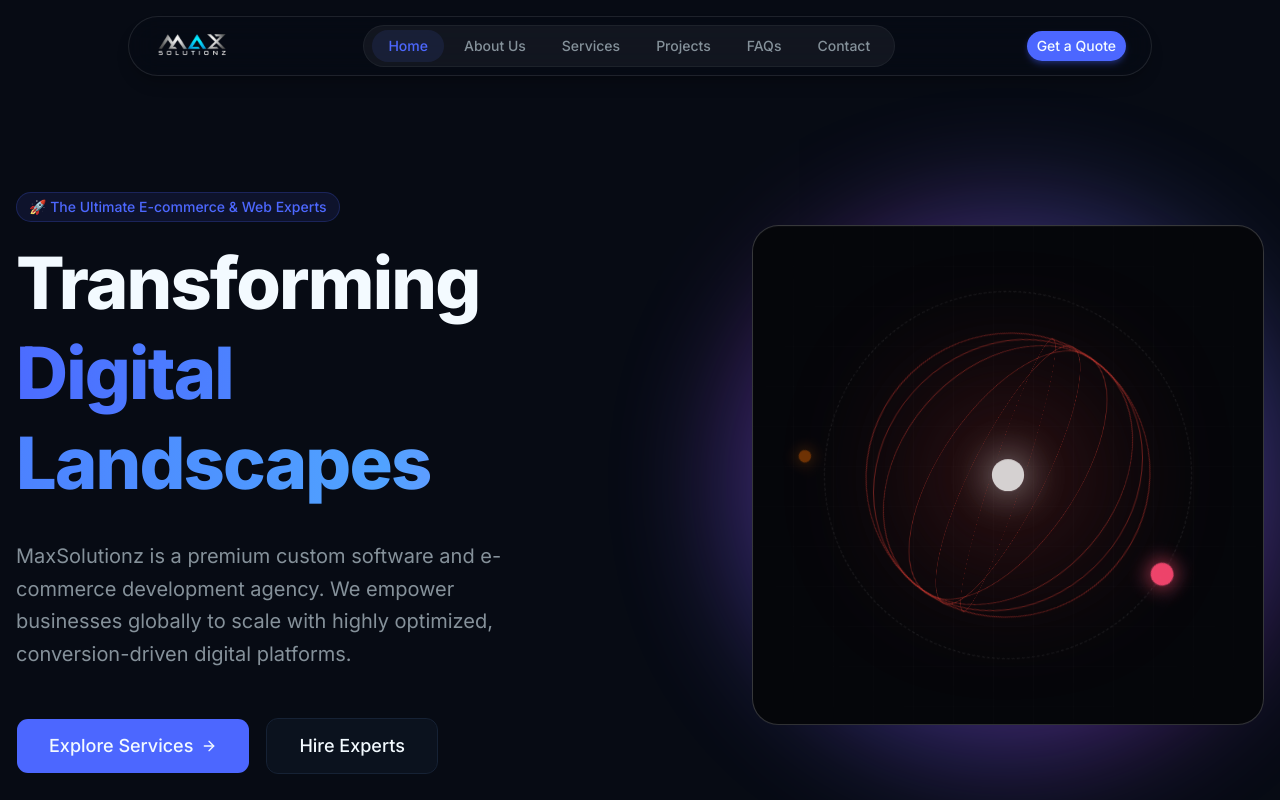
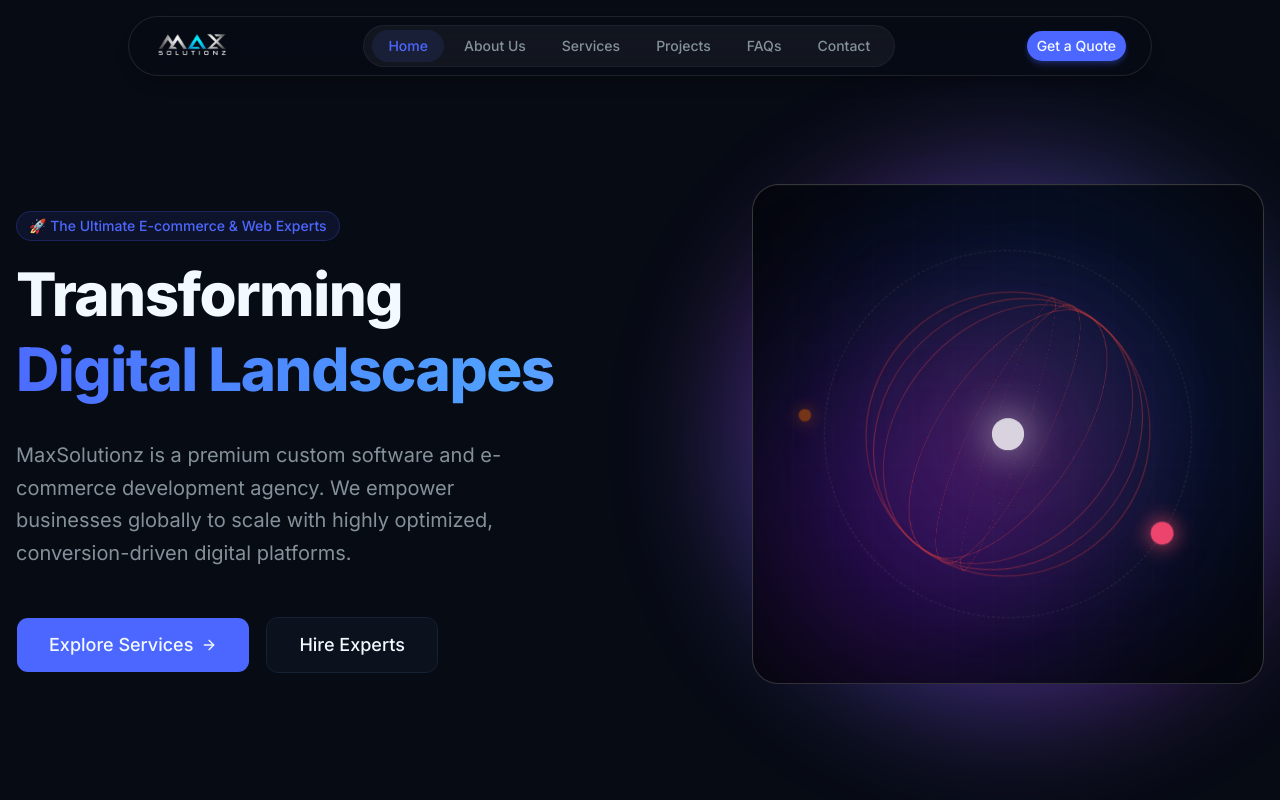
Before and after one commit to hammadarshad778/maxsolutionz-frontend, a Next.js app: page / in a window 1280 px wide. Shown: the top 800 px of the page. Built offline with nearby package versions, Linux system fonts and the light colour scheme.

Commit message:
Add highly colorful background blobs to 3D core, animate buttons, and decrease heading size

```diff
--- a/src/app/page.tsx
+++ b/src/app/page.tsx
@@ -79,7 +79,7 @@ export default function Home() {
               🚀 The Ultimate E-commerce & Web Experts
             </motion.div>
 
-            <h1 className="text-5xl md:text-6xl lg:text-7xl font-extrabold tracking-tight leading-tight">
+            <h1 className="text-4xl md:text-5xl lg:text-6xl font-extrabold tracking-tight leading-tight">
               Transforming <br className="hidden md:block"/> <span className="text-transparent bg-clip-text bg-gradient-to-r from-primary via-blue-400 to-purple-500 animate-gradient-x">Digital Landscapes</span>
             </h1>
             <p className="text-xl text-muted-foreground leading-relaxed max-w-lg">
@@ -91,7 +91,8 @@ export default function Home() {
               animate={{ opacity: 1, y: 0 }}
               transition={{ delay: 0.4, duration: 0.5 }}
             >
-              <Button size="lg" asChild className="w-full sm:w-auto h-14 px-8 text-lg group relative overflow-hidden">
+              <motion.div whileHover={{ scale: 1.05 }} whileTap={{ scale: 0.95 }} className="w-full sm:w-auto">
+                <Button size="lg" asChild className="w-full sm:w-auto h-14 px-8 text-lg group relative overflow-hidden shadow-[0_0_20px_rgba(var(--primary),0.3)]">
                   <Link href="/services">
                     <span className="relative z-10 flex items-center">
                       Explore Services
@@ -99,9 +100,12 @@ export default function Home() {
                     </span>
                   </Link>
                 </Button>
-              <Button size="lg" variant="outline" asChild className="w-full sm:w-auto h-14 px-8 text-lg hover:bg-primary/5 transition-colors border-primary/20">
+              </motion.div>
+              <motion.div whileHover={{ scale: 1.05 }} whileTap={{ scale: 0.95 }} className="w-full sm:w-auto">
+                <Button size="lg" variant="outline" asChild className="w-full sm:w-auto h-14 px-8 text-lg hover:bg-primary/5 transition-colors border-primary/20 hover:border-primary/50">
                   <Link href="/contact">Hire Experts</Link>
                 </Button>
+              </motion.div>
             </motion.div>
           </motion.div>
 
@@ -120,6 +124,26 @@ export default function Home() {
               className="relative w-full aspect-square md:aspect-auto md:h-[500px] rounded-3xl overflow-hidden border border-white/20 shadow-[0_0_50px_rgba(var(--primary),0.3)] bg-[#05060A] transform-gpu group cursor-pointer flex items-center justify-center"
               style={{ transformStyle: "preserve-3d" }}
             >
+              {/* Colorful Moving Background Blobs */}
+              <motion.div
+                animate={{
+                  x: ["0%", "30%", "-30%", "0%"],
+                  y: ["0%", "-30%", "30%", "0%"],
+                  scale: [1, 1.5, 1],
+                }}
+                transition={{ duration: 15, repeat: Infinity, ease: "linear" }}
+                className="absolute w-64 h-64 bg-blue-600/30 rounded-full blur-[80px] pointer-events-none"
+              />
+              <motion.div
+                animate={{
+                  x: ["0%", "-30%", "30%", "0%"],
+                  y: ["0%", "30%", "-30%", "0%"],
+                  scale: [1.5, 1, 1.5],
+                }}
+                transition={{ duration: 20, repeat: Infinity, ease: "linear" }}
+                className="absolute w-64 h-64 bg-purple-600/30 rounded-full blur-[80px] pointer-events-none"
+              />
+
               {/* Abstract 3D Data Core with Color Animation */}
               <motion.div
                 className="relative w-56 h-56 md:w-72 md:h-72 flex items-center justify-center"
```
Lines whose indentation alone changed are shown as unchanged.
